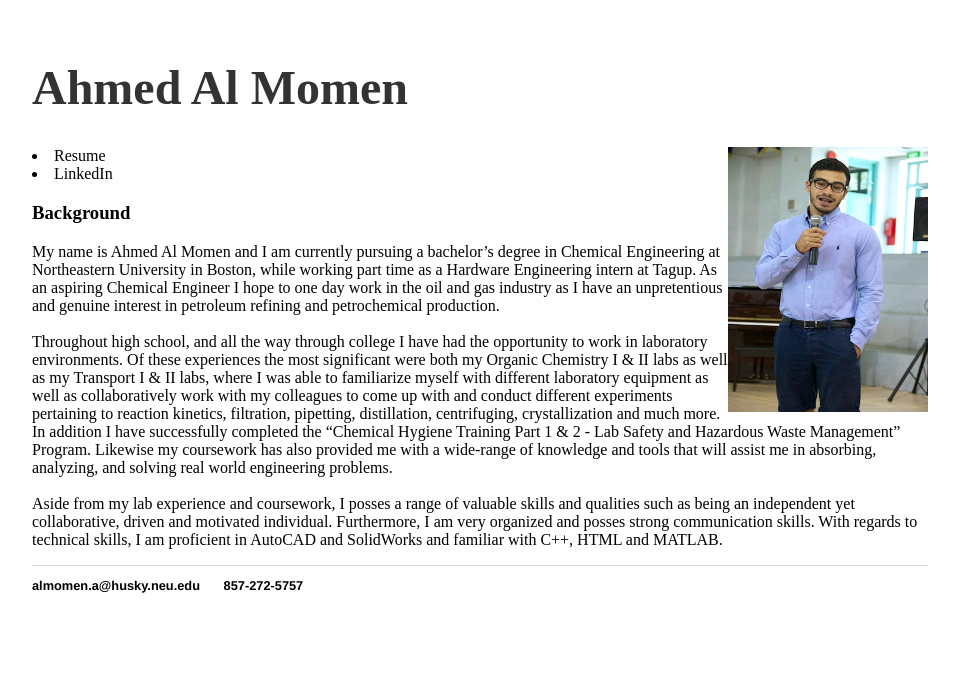
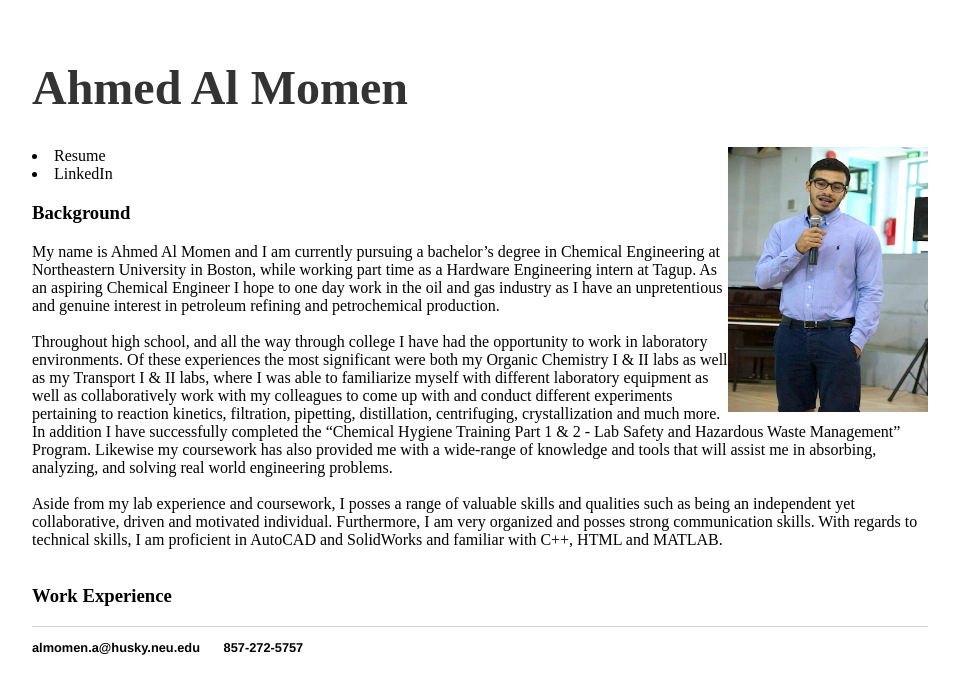
Before and after one commit to ahmedalmomen/aalmomen.com, a Jekyll site: the page built from index.html, in a window 1280 px wide. Shown: the top 694 px of the page, without its empty margins (160-1119 px from the left). Built offline with Jekyll 4.4.1, drawn with Linux system fonts in a browser that asks for light colours.

Commit message:
Update index.html

```diff
--- a/index.html
+++ b/index.html
@@ -31,5 +31,8 @@ title: Ahmed Al Momen|About me
          skills and qualities such as being an independent yet collaborative, driven and motivated individual. Furthermore, I am very
          organized and posses strong communication skills. With regards to technical skills, I am proficient in AutoCAD and SolidWorks and
          familiar with C++, HTML and MATLAB.
+  <br /><br /> <div>
+  <h3>Work Experience</h3>
+  </div>
          </p>
 </div><!-- /.blurb -->
```
